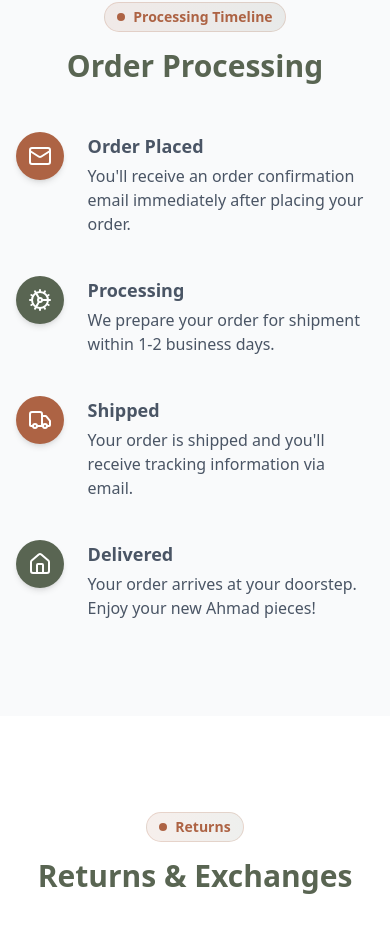
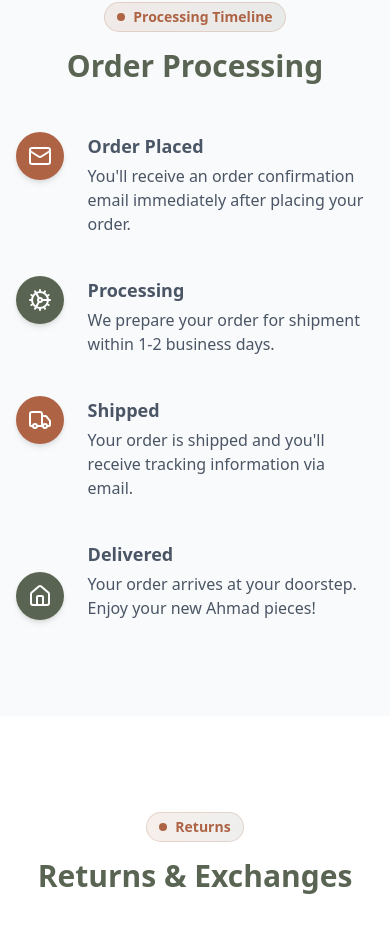
Before and after one commit to shamstabraiz29/Shop, a SvelteKit app: page /shipping in a window 390 px wide. Shown: the part 2220-3149 px from the top of the page. Built offline with nearby package versions, Linux system fonts and the light colour scheme.

Commit message:
Refactor order processing layout in shipping page for improved responsiveness and visual alignment.

```diff
--- a/src/routes/shipping/+page.svelte
+++ b/src/routes/shipping/+page.svelte
@@ -128,7 +128,8 @@
       <h2 class="text-3xl font-bold text-secondary text-center mb-12">
         Order Processing
       </h2>
-      <div class="relative">
+      <div class="relative flex justify-center">
+        <div class="relative max-w-2xl w-full">
           <div
             class="absolute hidden md:block left-6 top-0 h-full w-1 bg-linear-to-b from-primary via-secondary to-primary/20 rounded-full"
           ></div>
@@ -171,14 +172,16 @@
                 <Truck class="w-6 h-6 text-white" />
               </div>
               <div class="ml-6">
-              <h3 class="text-lg font-semibold text-gray-600 mb-1">Shipped</h3>
+                <h3 class="text-lg font-semibold text-gray-600 mb-1">
+                  Shipped
+                </h3>
                 <p class="text-gray-600">
                   Your order is shipped and you'll receive tracking information
                   via email.
                 </p>
               </div>
             </li>
-          <li class="flex items-start relative">
+            <li class="flex items-end relative">
               <div
                 class="z-10 shrink-0 w-12 h-12 rounded-full bg-secondary flex items-center justify-center shadow-md"
               >
@@ -195,6 +198,7 @@
               </div>
             </li>
           </ol>
+        </div>
       </div>
     </div>
   </section>
```
Lines whose indentation alone changed are shown as unchanged.
